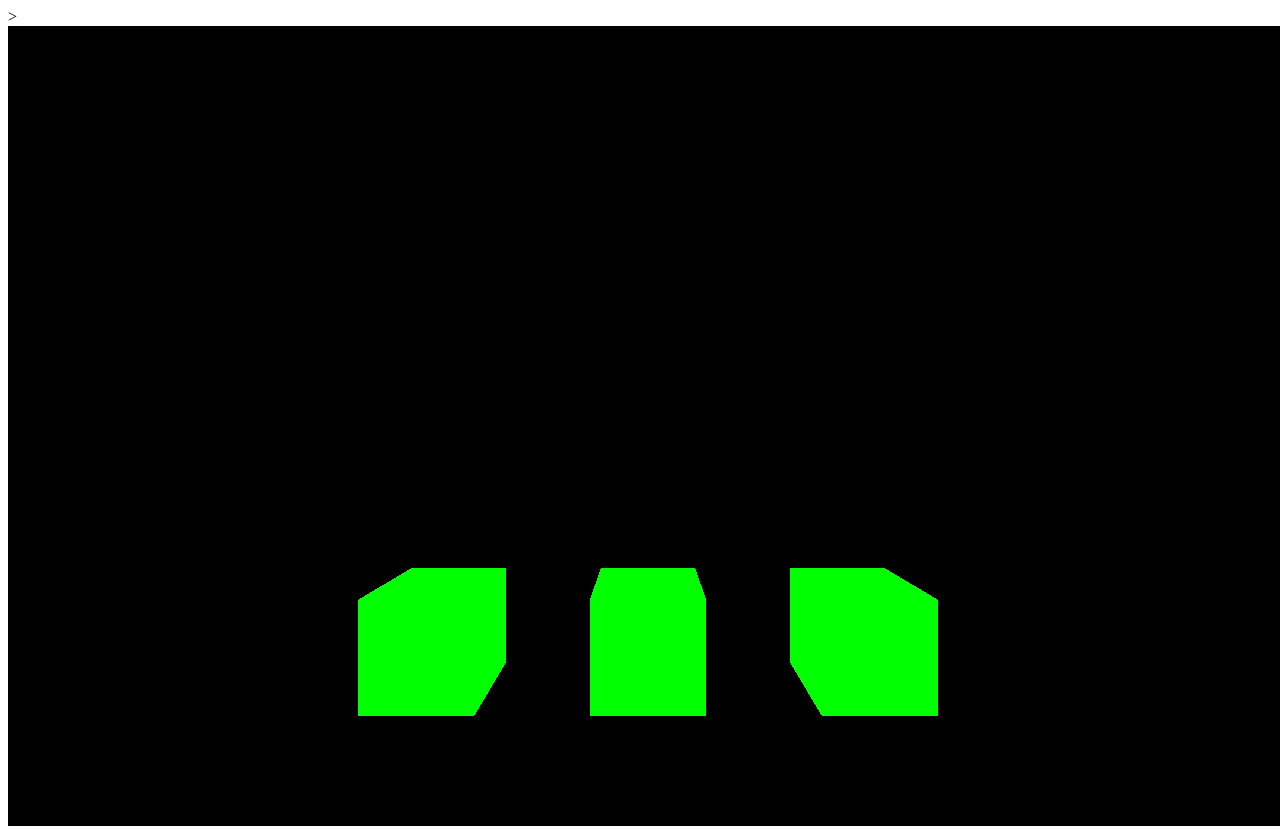
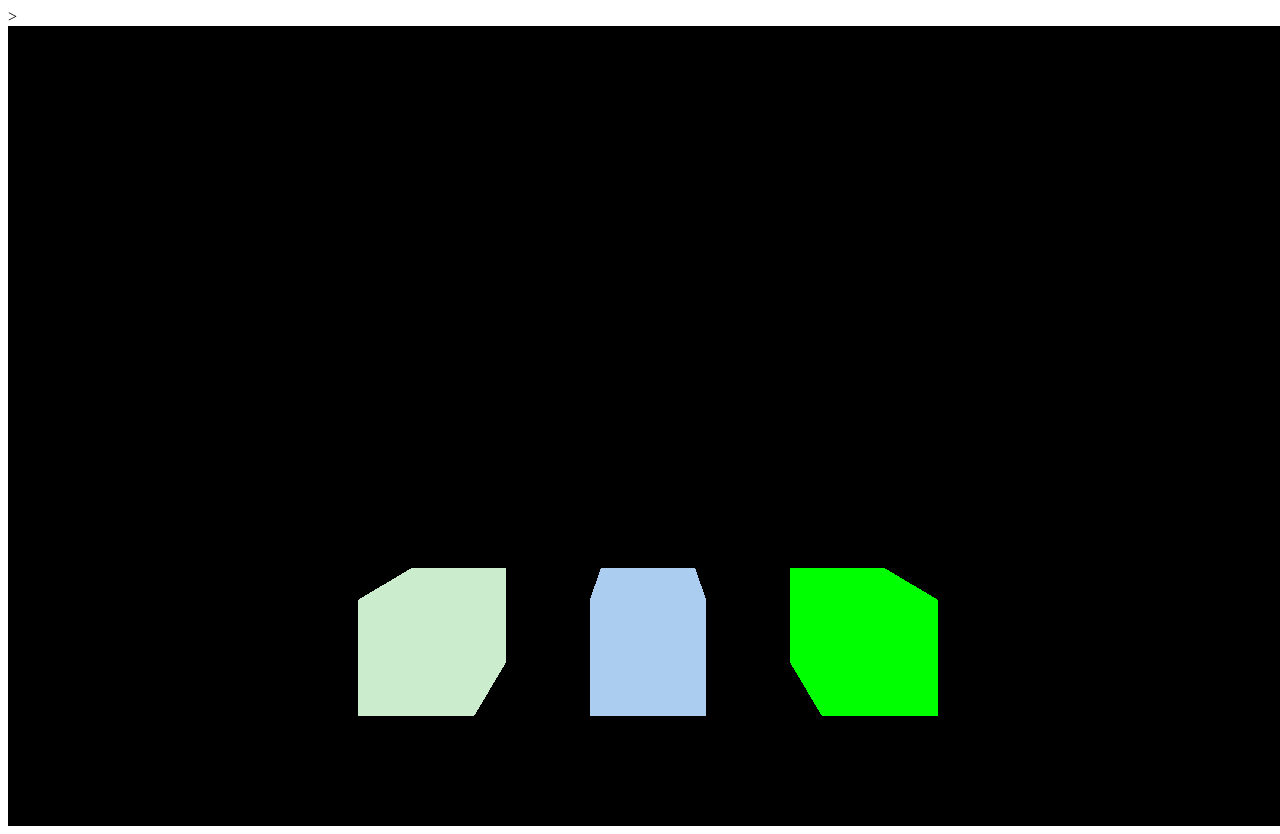
Before and after one commit to mathLmeLo/cg_intro_projects, a plain HTML site: page atividade_1/Problemas Three.js/3.três_cubos_estáticos.html in a window 1280 px wide. Drawn offline with nearby package versions, Linux system fonts and the light colour scheme.

Commit message:
Change cube color

```diff
--- a/atividade_1/Problemas Three.js/3.três_cubos_estáticos.html
+++ b/atividade_1/Problemas Three.js/3.três_cubos_estáticos.html
@@ -25,14 +25,14 @@ aparência (i.e. material) distinta. -->
 			scene.add( cube );
 
 			const geometry1 = new THREE.BoxGeometry();
-			const material1 = new THREE.MeshBasicMaterial( { color: 0x00ff00 } );
+			const material1 = new THREE.MeshBasicMaterial( { color: 0xabcdef } );
 			const cube1 = new THREE.Mesh( geometry1, material1 );
 			cube1.position.x = 2
 			scene.add( cube1 );
 
 			const geometry2 = new THREE.BoxGeometry();
-			const material2 = new THREE.MeshBasicMaterial( { color: 0x00ff00 } );
-			const cube2 = new THREE.Mesh( geometry, material );
+			const material2 = new THREE.MeshBasicMaterial( { color: 0xccecce } );
+			const cube2 = new THREE.Mesh( geometry2, material2 );
 			scene.add( cube2 );
 
 			camera.position.z = 5;
```
